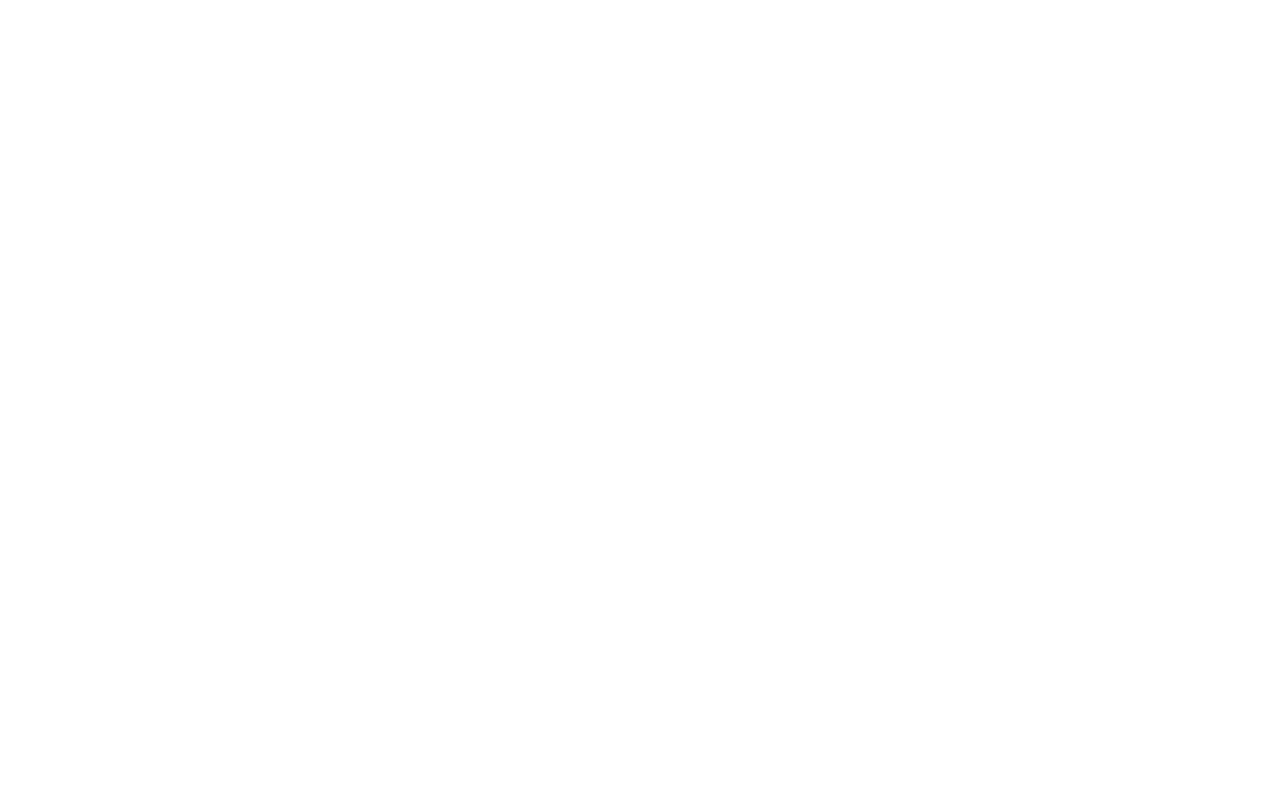
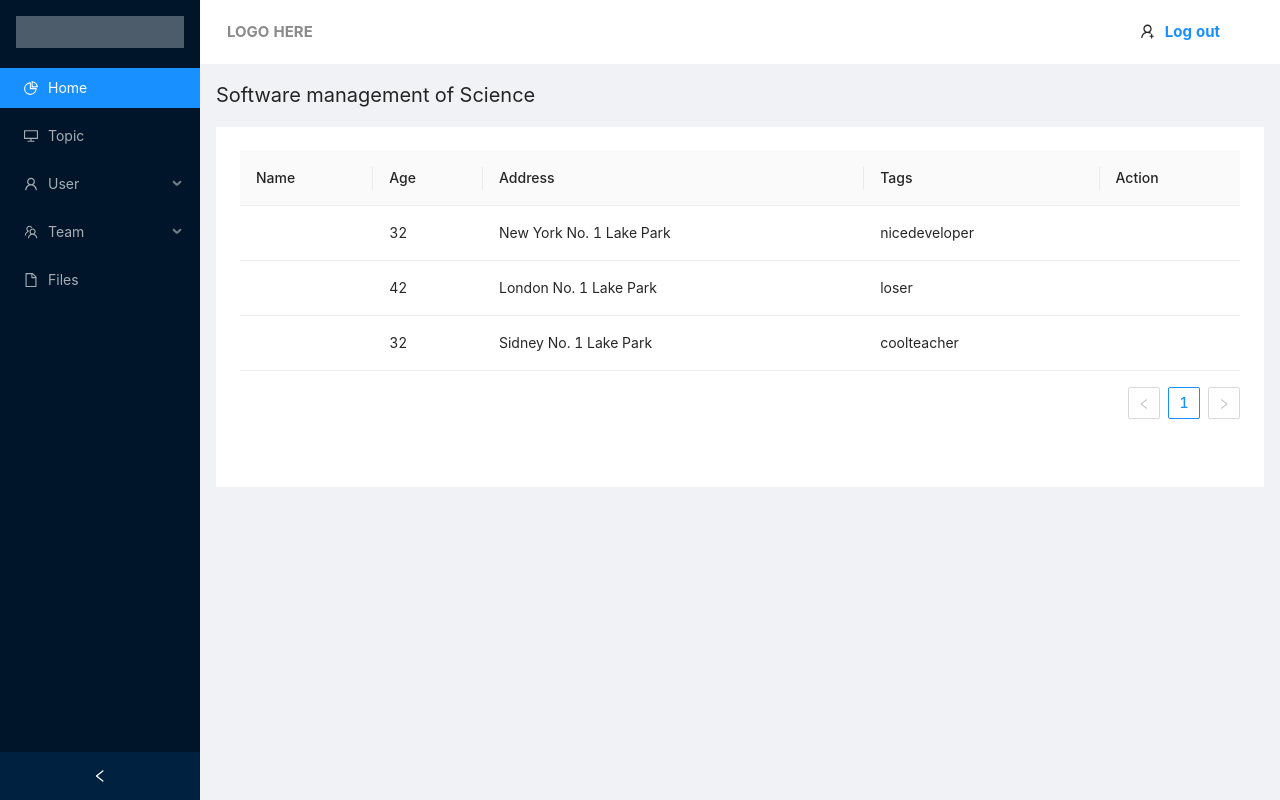
Before and after one commit to vucat12/ooad, a React (Create React App) app: page /topic in a window 1280 px wide. Built offline with nearby package versions, Linux system fonts and the light colour scheme.

Commit message:
vl season

```diff
--- a/src/App.tsx
+++ b/src/App.tsx
@@ -8,9 +8,9 @@
     <div>
       <BrowserRouter>
         <div>
-          <Route path="/" exact component={SlideBar} />
           <Route path="/login" exact component={LogIn} />
         </div>
+        <Route path="*" exact component={SlideBar} />
       </BrowserRouter>
     </div>
   );
--- /dev/null
+++ b/src/home-page/home-page.component.tsx
@@ -0,0 +1,28 @@
+
+import * as React from 'react';
+import {  Col, Row } from 'antd';
+import { Link } from 'react-router-dom';
+import {  UserAddOutlined, UserOutlined } from '@ant-design/icons';
+// import { Routes } from '../../routes';
+// import { Route } from 'react-router-dom';
+// import LogIn from '../../log-in/log-in.component';
+
+export interface HomeContent {
+
+}
+
+// const getUser =[{
+//         name: 'Vu Cat'
+//     }]
+
+export class HomeOverview extends React.Component<HomeContent> {
+  render() {
+    return (
+     <div>
+         aaaaaaa
+     </div>
+    )
+  }
+}
+
+export default HomeOverview;
--- a/src/log-in/log-in.component.css
+++ b/src/log-in/log-in.component.css
@@ -6,8 +6,10 @@
     background-repeat: no-repeat;
     background-size: cover;
     background-color: grey;
+    overflow: hidden;
+}
 
-}
+
 
 .bg-inside {
     background-image: url('../assets/background.jpg');
--- a/src/log-in/log-in.component.tsx
+++ b/src/log-in/log-in.component.tsx
@@ -4,6 +4,8 @@
 import axios from 'axios';
 import './log-in.component.css';
 import { environment } from '../environment/environment'
+import { Link, Route, Switch } from 'react-router-dom';
+import SlideBar from '../menu/menu.component';
 
 export interface LogIns {
 
@@ -31,8 +33,14 @@
       headers: {'Content-Type': 'application/json' }
       })
       .then(res => {
-        console.log(res.data)
-        window.localStorage.setItem("KeyToken", res.data.accessToken);
+        console.log(res)
+        if (res.statusText === "OK") {
+          window.localStorage.setItem("KeyToken", res.data.accessToken);
+          window.open("/")
+        }
+        else {
+          alert("Hello! I am an alert box!");
+        }
       })
 
 };
@@ -107,7 +115,7 @@
 
             <Form.Item {...tailLayout}>
               <Button type="primary" htmlType="submit" >
-                Submit
+                  Submit
               </Button>
             </Form.Item>
           </Form>
--- a/src/menu/menu.component.tsx
+++ b/src/menu/menu.component.tsx
@@ -7,6 +7,8 @@
 import axios from 'axios';
 import { environment } from '../environment/environment';
 import Topic from '../topic/topic.component';
+import { Link, Route, Switch } from 'react-router-dom';
+import HomeOverview from '../home-page/home-page.component';
 
 export interface SlideBars {}
 
@@ -66,10 +68,14 @@
           <div className="logo" />
           <Menu theme="dark" defaultSelectedKeys={['1']} mode="inline"   onClick={(item) => this.getItems(item)} >
             <Menu.Item key="1" icon={<PieChartOutlined/>} >
-              Topic
+              <Link to="/home-overview">
+                Home
+              </Link>
             </Menu.Item>
             <Menu.Item key="2" icon={<DesktopOutlined />}>
-              Option 2
+              <Link to="/topic">
+                Topic
+              </Link>
             </Menu.Item>
             <SubMenu key="sub1" icon={<UserOutlined />} title="User">
               <Menu.Item key="3">Tom</Menu.Item>
@@ -93,8 +99,10 @@
           </Header>
           <Content style={{ margin: '0 16px' }}>
 
-
-            <Topic/>
+          <Switch>
+             <Route path="/topic" component={Topic}></Route>
+             <Route path="/home-overview" component={HomeOverview} ></Route>
+          </Switch>
 
           </Content>
         </Layout>
--- a/src/shared/header/header.component.tsx
+++ b/src/shared/header/header.component.tsx
@@ -30,15 +30,11 @@
         </Col>
         <Col span={11} >
           <div  style={{float: 'right'}}>
-            <div style={{display: "inline-block"}}>
-              <Link to='/login'>
-                <UserOutlined style={{paddingRight: '10px'}} />
-                <span>Dang nhap</span>
-              </Link>
-            </div>
             <div style={{display: "inline-block", padding: ' 0px 15px'}}>
               <UserAddOutlined  style={{paddingRight: '10px'}} />
-              <span>Dang ky</span>
+              <Link to="/login">
+                <span>Log out</span>
+              </Link>
             </div>
           </div>
         </Col>
--- a/src/topic/topic.component.tsx
+++ b/src/topic/topic.component.tsx
@@ -5,55 +5,81 @@
 import axios from 'axios';
 
 export class Topic extends React.Component {
-  constructor(props: any) {
-    super(props);
-    this.getTopic = () => {
-      axios.get(`${environment.url}/topic`,
-        {
-          headers: {
-            Authorization: `Bearer ${(localStorage.getItem('KeyToken'))}`
-          }
-        })
-        .then(res => {
-          this.dataSource = res.data.contents;
-          console.log("aaaaaaaa", this.dataSource)
-        })
-        .catch(e => console.log(e))
+  dataSource : any;
+  columns: any = [
+    {
+      title: "Name",
+      dataIndex: "nameTopic",
+      key: "name"
+    },
+    {
+      title: "Age",
+      dataIndex: "age",
+      key: "age"
+    },
+    {
+      title: "Address",
+      dataIndex: "address",
+      key: "address"
+    },
+    {
+      title: "Tags",
+      key: "tags",
+      dataIndex: "tags"
+    },
+    {
+      title: "Action",
+      key: "action"
     }
-  }
+  ];
 
-  dataSource: any;
-  getTopic() { };
+  // data: any = (async () => {
+  //   await axios.get(`${environment.url}/topic`,
+  //       {
+  //         headers: {
+  //           Authorization: `Bearer ${(localStorage.getItem('KeyToken'))}`
+  //         }
+  //       })
+  //       .then(res => {
+  //         this.dataSource = res.data.contents;
+  //         console.log(this.dataSource)
+  //         return this.dataSource;
+  //       })
+  //       .catch(e => console.log(e))
+  //   });
 
-
-  getBut = () => {
-    console.log(this.dataSource);
-    console.log(this.dataSource[0].nameTopic);
-  }
+  data: any = [
+    {
+      key: "1",
+      name: "John Brown",
+      age: 32,
+      address: "New York No. 1 Lake Park",
+      tags: ["nice", "developer"]
+    },
+    {
+      key: "2",
+      name: "Jim Green",
+      age: 42,
+      address: "London No. 1 Lake Park",
+      tags: ["loser"]
+    },
+    {
+      key: "3",
+      name: "Joe Black",
+      age: 32,
+      address: "Sidney No. 1 Lake Park",
+      tags: ["cool", "teacher"]
+    }
+  ];
 
   render() {
-    this.getTopic();
-    const columns = [
-      {
-        title: "Name",
-        dataIndex: "nameTopic",
-        // sorter: {
-        //   compare: (a: any, b: any) => a.createdAt - b.createdAt
-        // }
-      },
-    ];
-
     return (
       <div>
         <Breadcrumb style={{ margin: '16px 0', fontSize: '20px' }}>
-          <Breadcrumb.Item>Software management of Science
-          aaaaabbb
-              </Breadcrumb.Item>
+          <Breadcrumb.Item>Software management of Science</Breadcrumb.Item>
         </Breadcrumb>
         <div className="site-layout-background" style={{ padding: 24, minHeight: 360 }}>
-          <button onClick={this.getBut}></button>
-
-          {/* <Table  dataSource={data} columns={columns}/> */}
+          <Table columns={this.columns} dataSource={this.data}/>
         </div>
       </div>
     )
```
Also changed, not shown: 1 other file (tests, documents, lock files or other folders).
